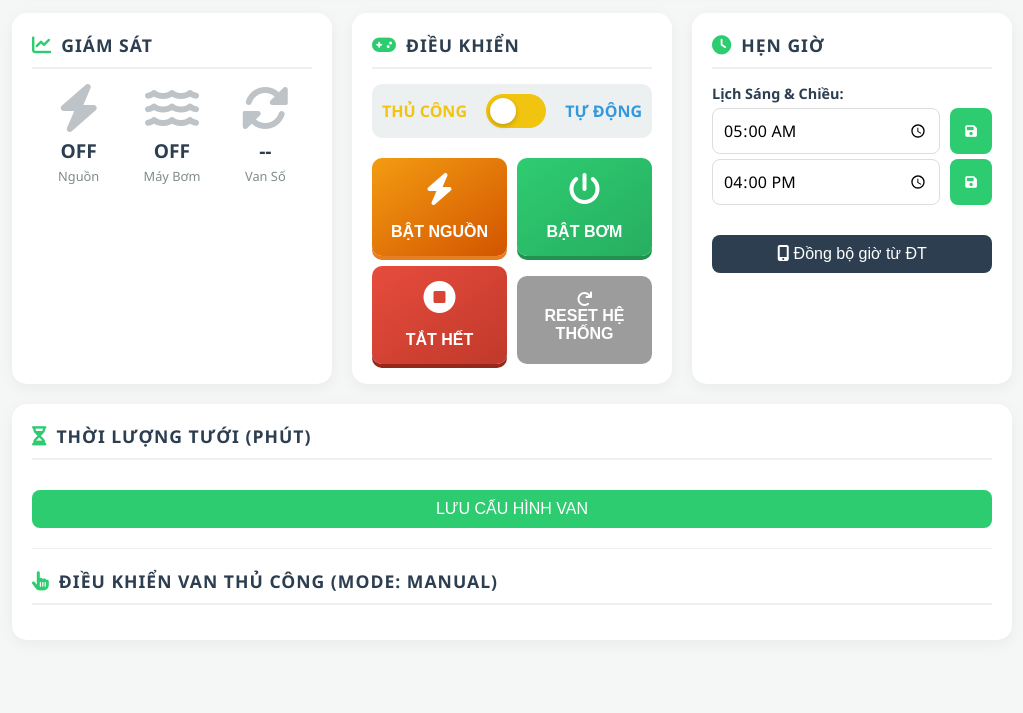
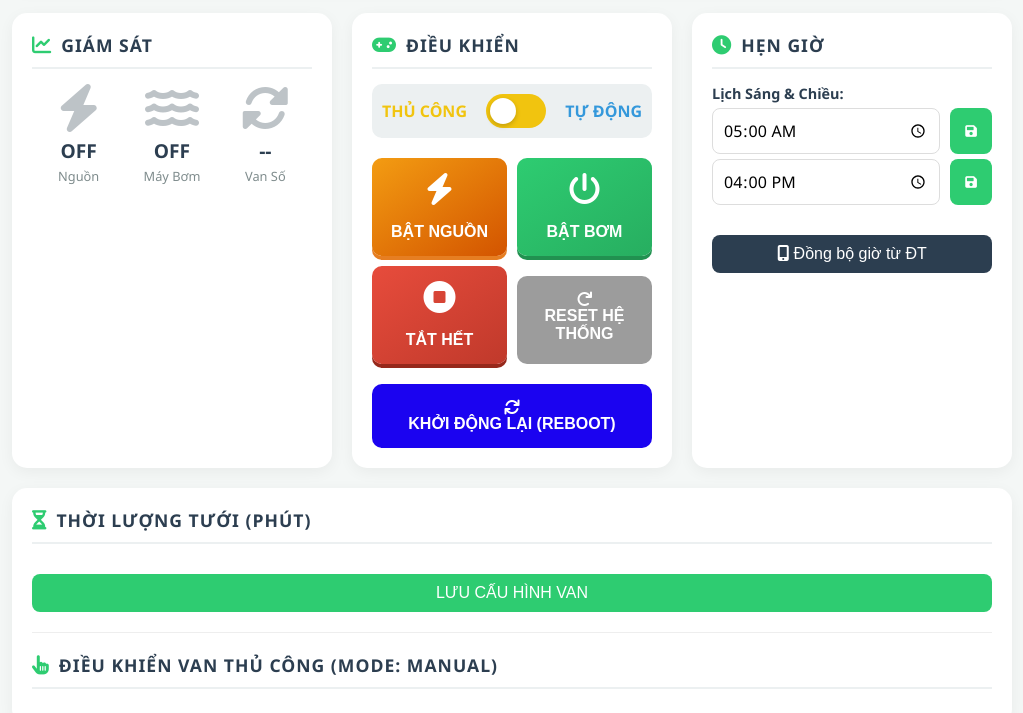
Before and after one commit to 0971048764/SCADA, a plain HTML site: page index.html in a window 1280 px wide. Shown: the part 90-803 px from the top of the page, without its empty margins (128-1151 px from the left). Drawn offline with Linux system fonts and the light colour scheme; a script that the page names is missing.

Commit message:
Add files via upload

```diff
--- a/index.html
+++ b/index.html
@@ -437,6 +437,9 @@
                     <button id="mainResetBtn" class="btn-big btn-reset disabled" style="grid-column: span 1;" onclick="sendMqtt('farm/reset', '1')">
                         <i class="fas fa-redo"></i> RESET HỆ THỐNG
                     </button>
+                    <button class="btn-big" style="background: #1b03f0; grid-column: span 2; margin-top: 10px;" onclick="if(confirm('Bạn có chắc muốn khởi động lại thiết bị (Reboot)?')) sendMqtt('farm/reboot', '1')">
+                        <i class="fas fa-sync"></i> KHỞI ĐỘNG LẠI (REBOOT)
+                    </button>
                 </div>
             </div>
 
```
